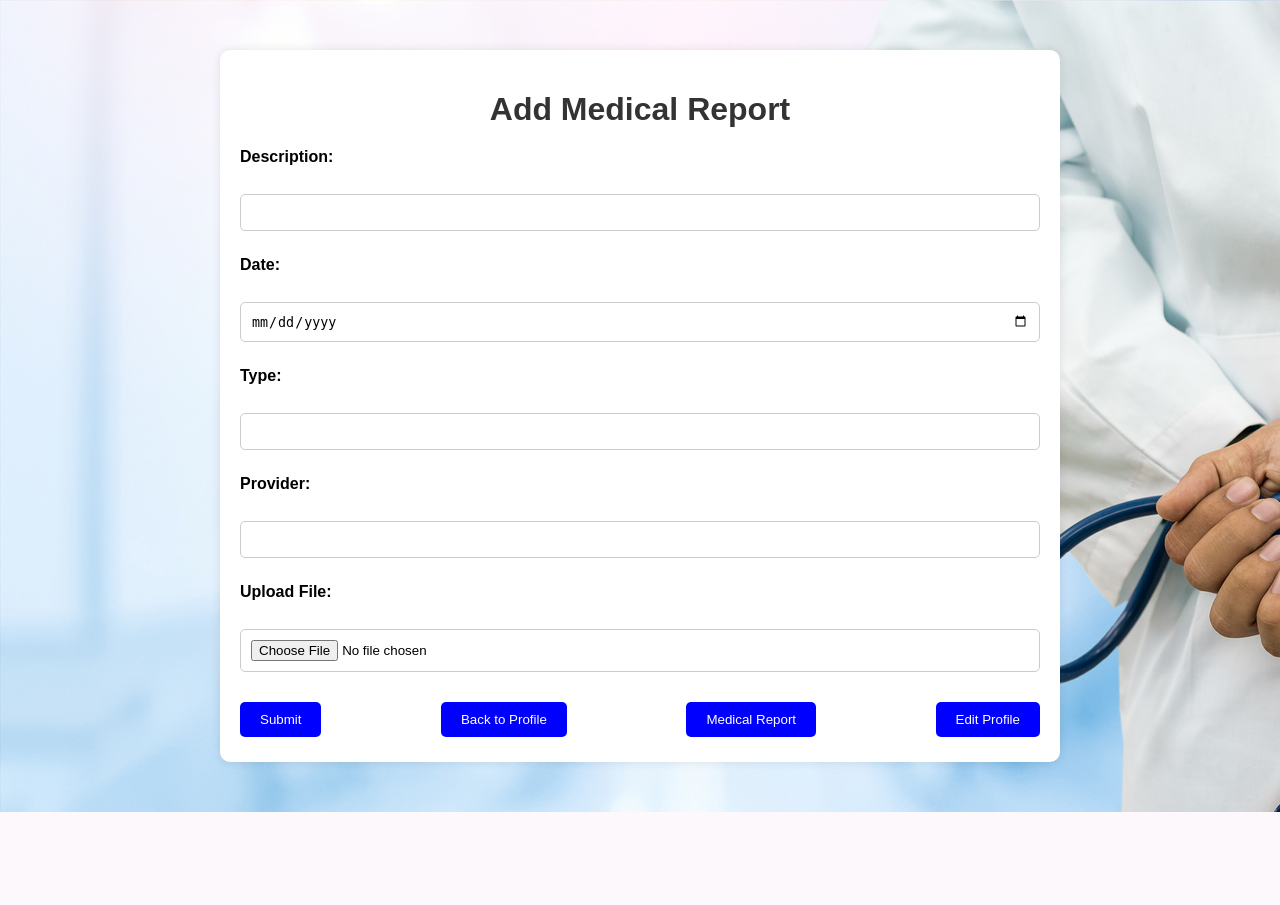
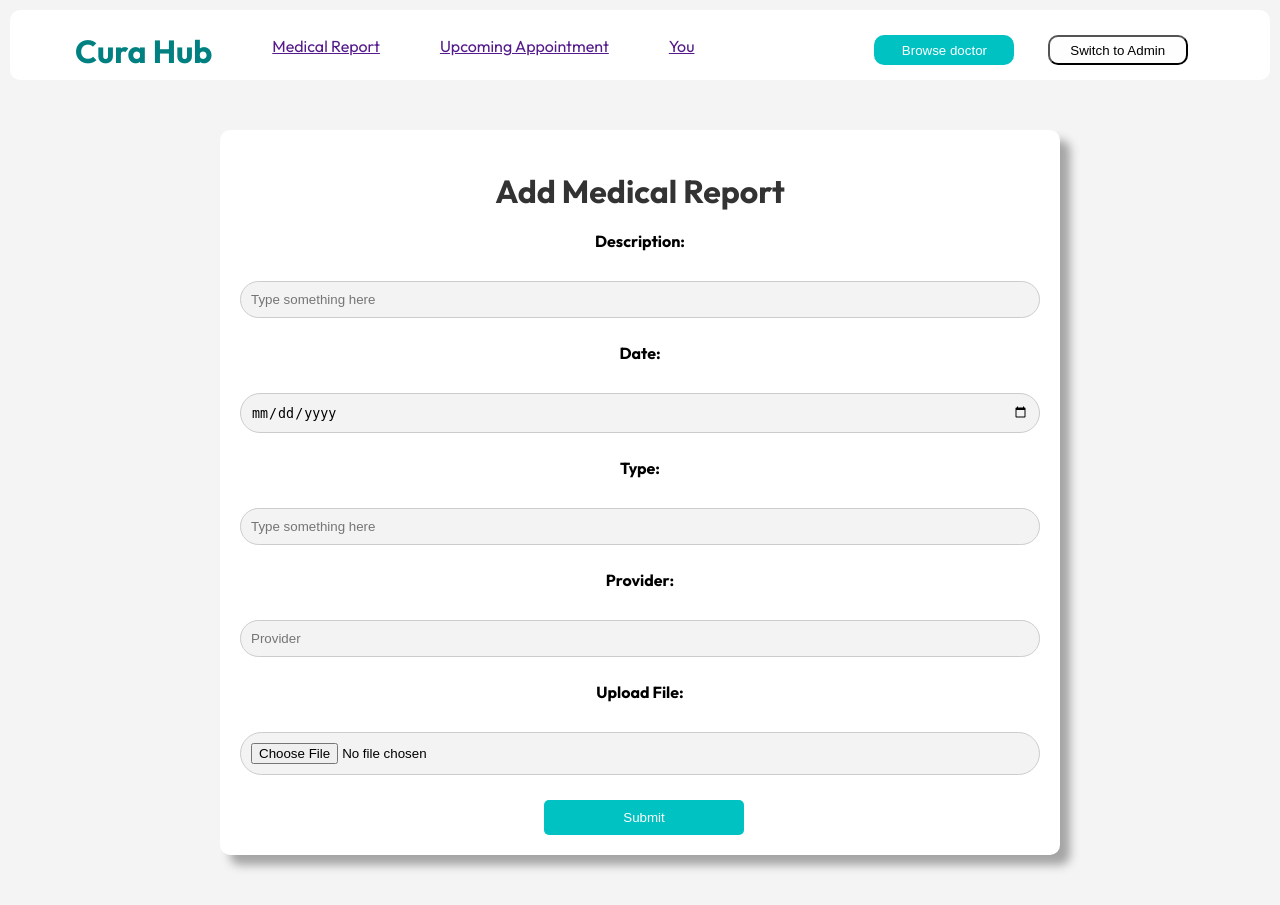
Before and after one commit to ehznauhcmil/CuraHub, a PHP site: page /addmedicalreport.php in a window 1280 px wide. Before the commit the page ends 812 px from the top, so only its background shows below. Run offline with PHP 8.4, Linux system fonts and the light colour scheme.

Commit message:
new changes

```diff
--- a/addmedicalreport.php
+++ b/addmedicalreport.php
@@ -6,27 +6,48 @@
   <meta name="viewport" content="width=device-width, initial-scale=1.0">
   <title>Add Medical Report</title>
   <link rel="stylesheet" href="style.css">
+  <link href="https://fonts.googleapis.com/css2?family=Outfit:wght@400;700&display=swap" rel="stylesheet">
 </head>
 
 <body>
+  <header>
+    <div class="addheader">
+      <h1 class="addheaderh">Cura Hub</h1>
+      <div class="addheaderp1">
+        <a href="">Medical Report</a>
+      </div>
+      <div class="addheaderp1">
+        <a href="">Upcoming Appointment</a>
+      </div>
+      <div class="addheaderp1">
+        <a href="">You</a>
+      </div>
+      <div class="BA_div">
+        <button class="Browse_doctor1" onclick="location.href='#'" type="button">Browse doctor</button>
+        <button class="Browse_doctor" onclick="location.href='#'" type="button">Switch to Admin</button>
+
+      </div>
+
+    </div>
+  </header>
   <div class="container">
     <h1>Add Medical Report</h1>
     <form action="submitMedicalReport.php" method="post" enctype="multipart/form-data">
       <div class="form-row">
         <label for="description"><strong>Description:</strong></label><br />
-        <input type="text" id="description" name="description" required>
+        <input type="text" id="description" name="description" required placeholder="Type something here">
       </div>
       <div class="form-row">
         <label for="date"><strong>Date:</strong></label><br />
-        <input type="date" id="date" name="date" required>
+        <input type="date" id="date" name="date" required placeholder="Date">
       </div>
       <div class="form-row">
         <label for="type"><strong>Type:</strong></label><br />
-        <input type="text" id="type" name="type" required>
+        <input type="text" id="type" name="type" required placeholder="Type something here">
       </div>
       <div class="form-row">
         <label for="provider"><strong>Provider:</strong></label><br />
-        <input type="text" id="provider" name="provider" required>
+        <input type="text" id="provider" name="provider" required placeholder="Provider">
       </div>
       <div class="form-row">
         <label for="uploadFile"><strong>Upload File:</strong></label><br />
@@ -34,9 +55,9 @@
       </div>
       <div class="button-container">
         <button type="submit" class="profile-button">Submit</button>
-        <button class="profile-button" onclick="location.href='profileM.php'" type="button">Back to Profile</button>
+        <!-- <button class="profile-button" onclick="location.href='profileM.php'" type="button">Back to Profile</button>
         <button class="profile-button" onclick="location.href='medicalReport.php'" type="button">Medical Report</button>
-        <button class="profile-button" onclick="location.href='profileeditor.php'" type="button">Edit Profile</button>
+        <button class="profile-button" onclick="location.href='profileeditor.php'" type="button">Edit Profile</button> -->
       </div>
     </form>
   </div>
--- a/profileeditor.php
+++ b/profileeditor.php
@@ -16,6 +16,7 @@ $user = $result->fetch_assoc();
   <meta name="viewport" content="width=device-width, initial-scale=1.0">
   <title>Edit Profile</title>
   <link rel="stylesheet" href="style.css">
+  <link href="https://fonts.googleapis.com/css2?family=Outfit:wght@400;700&display=swap" rel="stylesheet">
 </head>
 
 <body>
@@ -61,10 +62,6 @@ $user = $result->fetch_assoc();
       </div>
       <div class="button-container">
         <button type="submit" class="profile-button">Save Changes</button>
-        <button class="profile-button" onclick="location.href='profileM.php'" type="button">Back to Profile</button>
-        <button class="profile-button" onclick="location.href='medicalReport.php'" type="button">Medical Report</button>
-        <button class="profile-button" onclick="location.href='addmedicalreport.php'" type="button">Add Medical
-          Report</button>
       </div>
     </form>
   </div>
--- a/style.css
+++ b/style.css
@@ -1,12 +1,12 @@
 body {
-  background-image: url('1.jpg');
-  font-family: Arial, sans-serif;
+  background-color: rgb(255, 255, 255);
   direction: ltr;
   text-align: left;
   background-color: #f4f4f4;
   margin: 0;
   padding: 0;
   transition: background-color 0.3s;
+  font-family: 'Outfit', sans-serif;
 }
 
 body:hover {
@@ -19,7 +19,7 @@ body:hover {
   background-color: #fff;
   border-radius: 10px;
   padding: 20px;
-  box-shadow: 0 0 10px rgba(0, 0, 0, 0.1);
+  box-shadow: 10px 10px 10px rgba(69, 69, 69, 0.459);
 }
 
 h1 {
@@ -80,14 +80,13 @@ h1 {
 
 .profile-button {
   padding: 10px 20px;
-  background-color: blue;
+  background-color: rgba(0, 194, 194, 1);
+  width: 200px;
   color: white;
   border: none;
   border-radius: 5px;
   cursor: pointer;
-  align-self: flex-start;
   transition: background-color 0.3s, transform 0.3s;
-  margin: 5px 0;
 }
 
 .profile-button:hover {
@@ -191,6 +190,7 @@ label {
   font-weight: bold;
   display: block;
   margin-bottom: 5px;
+  text-align: center;
 }
 
 .form-row input, .form-row textarea {
@@ -210,5 +210,87 @@ label {
 }
 
 .button-container button {
-  margin: 5px 0;
+  margin-left: 38%;
 }
+.addheader{
+  background-color: white;
+  height: 70px;
+  border-radius: 10px;
+  margin: 10px;
+  display: flex;
+}
+.addheaderh{
+  text-align: left;
+    padding-left: 65px;
+    color: rgba(0, 128, 128, 1);
+}
+.addheaderp1{
+  padding-top: 26px;
+  padding-left: 60px;
+}
+.Browse_doctor1{
+    margin-right: 30px;
+    height: 30px;
+    background-color: rgba(0, 194, 194, 1);
+    color: white;
+    border: none;
+    border-radius: 10px;
+    width: 140px;
+    cursor: pointer;
+    align-self: flex-start;
+    transition: background-color 0.3s, transform 0.3s;
+}
+.Browse_doctor{
+    margin-right: 30px;
+    height: 30px;
+    background-color: rgb(254, 254, 254);
+    border-radius: 10px;
+    width: 140px;
+    cursor: pointer;
+    align-self: flex-start;
+    transition: background-color 0.3s, transform 0.3s;
+}
+.BA_div{
+  margin-top: 25px;
+  margin-left: 180px;
+}
+#description{
+  background-color: rgba(243, 243, 243, 1);
+  border-radius: 60px;
+}
+#date{
+  background-color: rgba(243, 243, 243, 1);
+  border-radius: 60px;
+}
+#type{
+  background-color: rgba(243, 243, 243, 1);
+  border-radius: 60px;
+}
+#provider{
+  background-color: rgba(243, 243, 243, 1);
+  border-radius: 60px;
+}
+#uploadFile{
+  background-color: rgba(243, 243, 243, 1);
+  border-radius: 60px;
+}
+#email{
+  width: 100%;
+  padding: 10px;
+  margin-top: 5px;
+  margin-bottom: 10px;
+  box-sizing: border-box;
+  border: 1px solid #ccc;
+  border-radius: 5px;
+}
+.profile-button1{
+  padding: 10px;
+  margin-bottom: 15px;
+  background-color: rgba(0, 194, 194, 1);
+  width: 150px;
+  color: white;
+  border: none;
+  border-radius: 5px;
+  cursor: pointer;
+  transition: background-color 0.3s, transform 0.3s;
+}
--- a/submitMedicalReport.php
+++ b/submitMedicalReport.php
@@ -31,6 +31,7 @@ $conn->close();
   <meta name="viewport" content="width=device-width, initial-scale=1.0">
   <title>Medical Report Submitted</title>
   <link rel="stylesheet" href="style.css">
+  <link href="https://fonts.googleapis.com/css2?family=Outfit:wght@400;700&display=swap" rel="stylesheet">
 </head>
 
 <body>
--- a/submitProfile.php
+++ b/submitProfile.php
@@ -33,6 +33,7 @@ $conn->close();
   <meta name="viewport" content="width=device-width, initial-scale=1.0">
   <title>Profile Updated</title>
   <link rel="stylesheet" href="style.css">
+  <link href="https://fonts.googleapis.com/css2?family=Outfit:wght@400;700&display=swap" rel="stylesheet">
 </head>
 
 <body>
```
Also changed, not shown: medicalReport.php (+7 -3 lines), profileM.php (+9 -5 lines).
